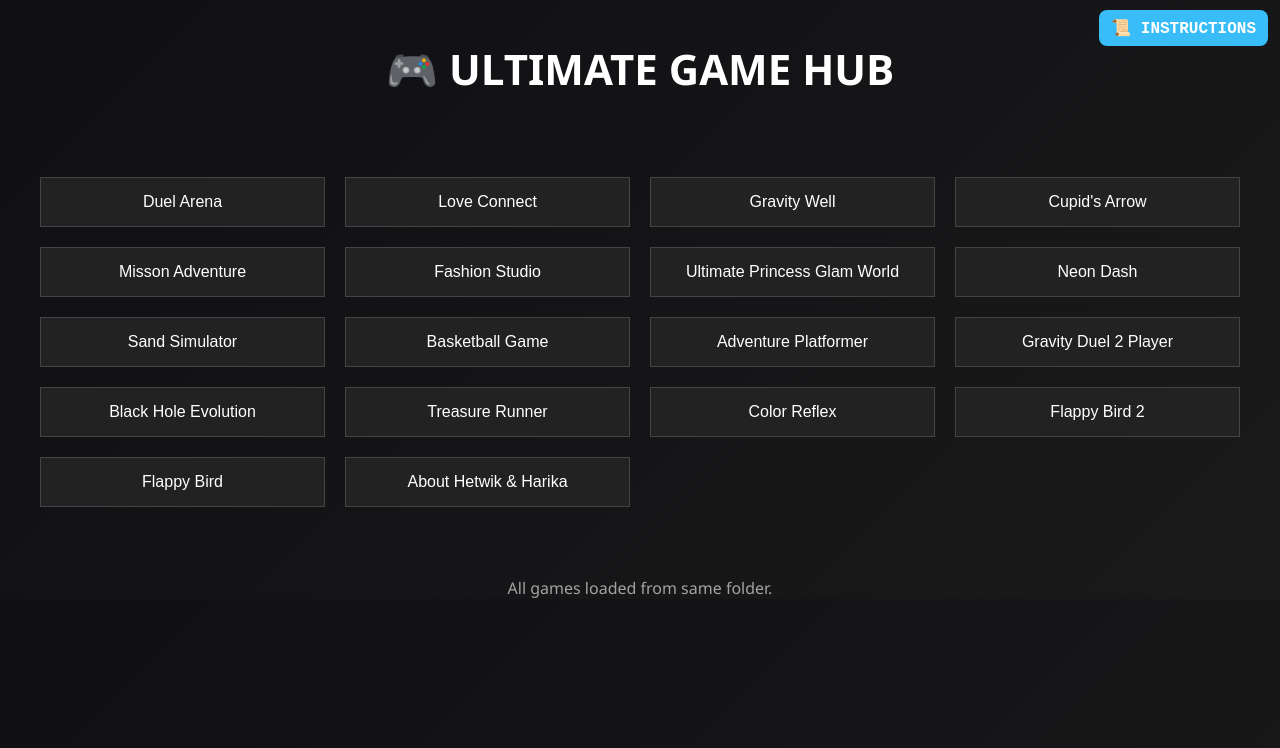
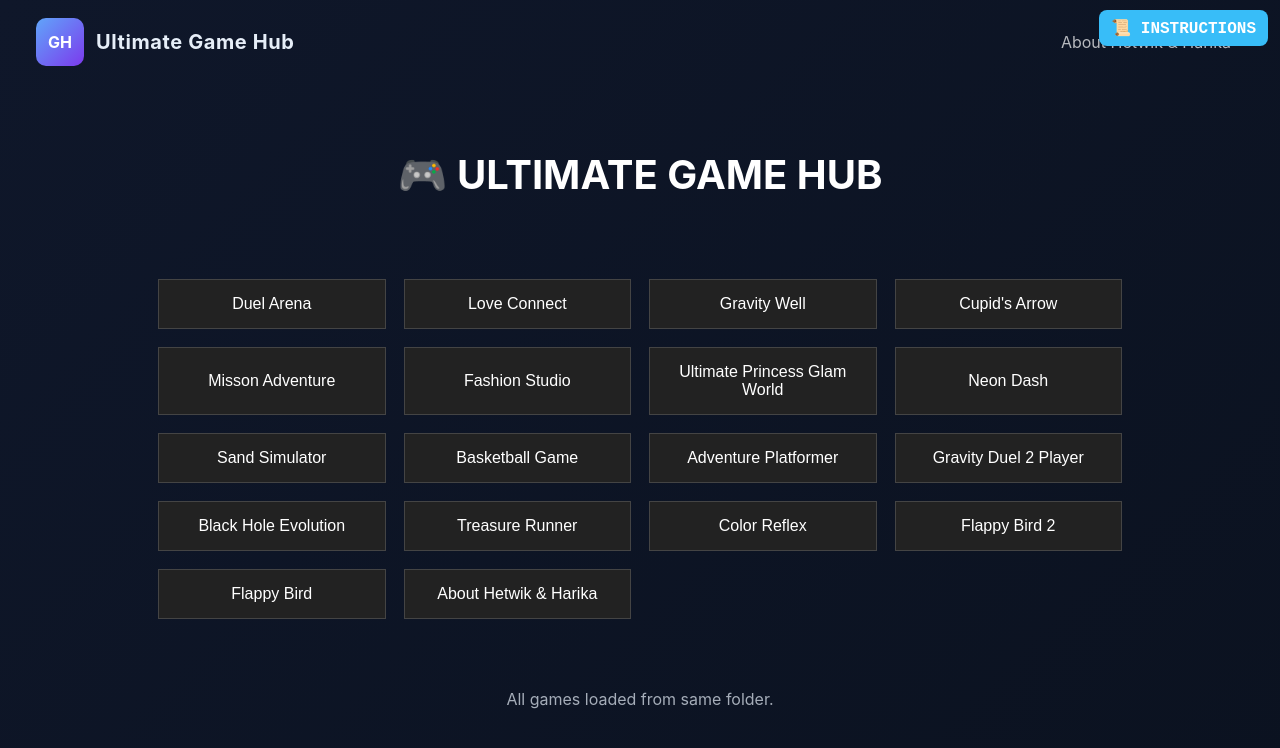
Before and after one commit to sharmag-26/Games, a plain HTML site: page Home.html in a window 1280 px wide. Drawn offline with Linux system fonts and the light colour scheme.

Commit message:
Add shared styles.css and modernize Home.html layout

```diff
--- a/Home.html
+++ b/Home.html
@@ -49,9 +49,21 @@ button:hover{
   #rulesBtn{position:fixed;top:10px;right:12px;z-index:40;padding:8px 12px;border-radius:8px;border:none;background:#38bdf8;color:#fff;font-family:monospace;font-weight:700;cursor:pointer}
   #rulesBox{position:fixed;top:52px;right:12px;width:360px;background:rgba(0,0,0,0.85);color:#fff;padding:12px;border-radius:10px;display:none;font-family:monospace;font-size:14px;z-index:40}
 </style>
+  <link rel="stylesheet" href="styles.css">
 </head>
 <body>
 
+<header class="site-header">
+  <div class="logo">
+    <div class="mark">GH</div>
+    <h2>Ultimate Game Hub</h2>
+  </div>
+  <nav>
+    <a href="About_Hetwik_Harika.html">About Hetwik & Harika</a>
+  </nav>
+</header>
+
+<main class="container">
 <h1>🎮 ULTIMATE GAME HUB</h1>
 
 <div class="menu">
@@ -83,8 +95,10 @@ button:hover{
 </div>
 
 <div class="footer">
-All games loaded from same folder.
+  All games loaded from same folder.
 </div>
+
+</main>
 
 <script>
 function goTo(page){
--- /dev/null
+++ b/styles.css
@@ -0,0 +1,25 @@
+:root{
+  --bg-1: linear-gradient(135deg,#0f172a 0%, #0b1220 100%);
+  --card:#0b1220;
+  --accent:#7c3aed;
+  --accent-2:#60a5fa;
+  --muted:rgba(255,255,255,0.7);
+}
+*{box-sizing:border-box}
+html,body{height:100%}
+body{margin:0;font-family:Inter,Segoe UI,Arial,sans-serif;background:var(--bg-1);color:#e6eef8;-webkit-font-smoothing:antialiased}
+.site-header{display:flex;align-items:center;justify-content:space-between;padding:18px 36px;background:transparent}
+.logo{display:flex;align-items:center;gap:12px}
+.logo .mark{width:48px;height:48px;border-radius:10px;background:linear-gradient(135deg,var(--accent-2),var(--accent));display:flex;align-items:center;justify-content:center;font-weight:700;color:white}
+.logo h2{margin:0;font-size:20px;letter-spacing:0.6px}
+.site-header nav a{color:var(--muted);background:transparent;padding:8px 12px;border-radius:8px;text-decoration:none;border:1px solid transparent}
+.site-header nav a:hover{background:rgba(255,255,255,0.04);color:#fff;border-color:rgba(255,255,255,0.06)}
+.container{max-width:1100px;margin:28px auto;padding:28px}
+h1{font-size:40px;margin:10px 0 22px;color:#fff}
+.menu{display:grid;grid-template-columns:repeat(auto-fit,minmax(220px,1fr));gap:18px}
+button.game-btn{appearance:none;border:1px solid rgba(255,255,255,0.06);background:linear-gradient(180deg,rgba(255,255,255,0.02),rgba(0,0,0,0.2));padding:18px;border-radius:12px;color:#fff;font-weight:600;cursor:pointer;transition:transform .14s ease,box-shadow .14s ease}
+button.game-btn:hover{transform:translateY(-6px);box-shadow:0 12px 30px rgba(0,0,0,0.6)}
+.footer{margin-top:30px;opacity:0.7;text-align:center}
+.rules-button{position:fixed;top:12px;right:12px;padding:10px 14px;border-radius:10px;background:linear-gradient(90deg,var(--accent),var(--accent-2));border:none;color:white;font-weight:700;cursor:pointer;z-index:50}
+#rulesBox{position:fixed;top:64px;right:16px;width:340px;background:rgba(3,7,18,0.9);padding:14px;border-radius:12px;color:#cfe8ff;font-family:monospace;display:none;z-index:55}
+@media (max-width:640px){.site-header{padding:12px}.container{padding:12px}#rulesBox{right:8px;width:92%}}
```
